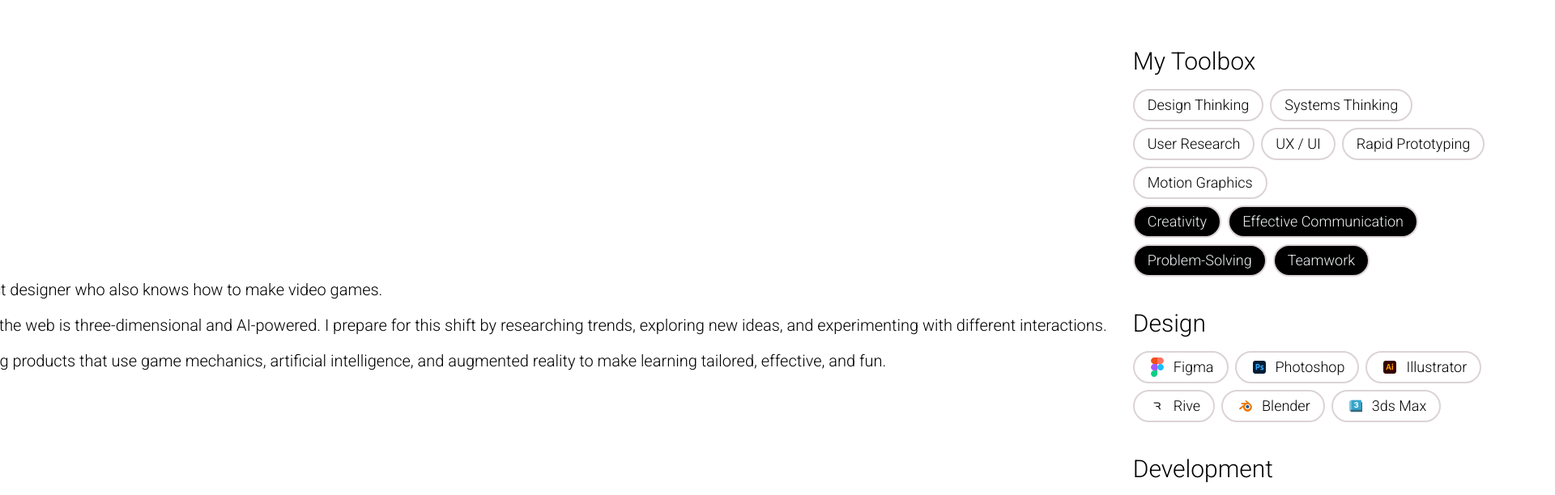
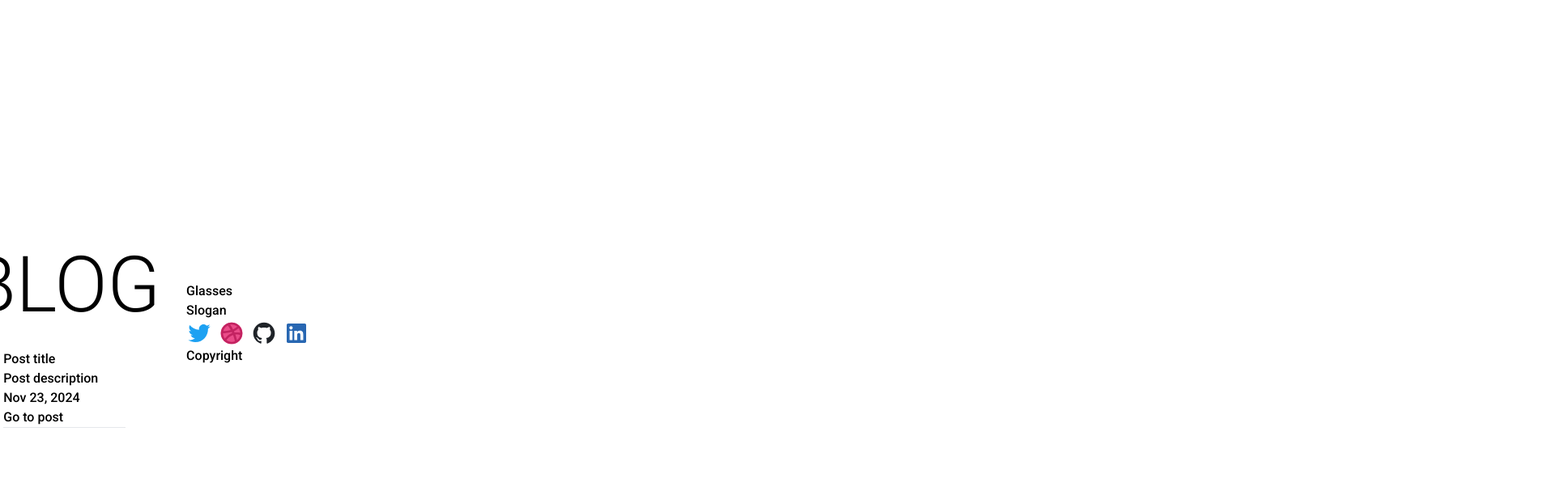
Before and after one commit to kaavehcodes/portfolio, a Next.js app: page / in a window 1280 px wide. Shown: the top 612 px of the page at 81% size, 1920 px wide, since content can reach past the window. Built offline with nearby package versions, Linux system fonts and the light colour scheme.

Commit message:
Modify about section

```diff
--- a/src/app/page.tsx
+++ b/src/app/page.tsx
@@ -26,7 +26,7 @@ export default function Home() {
 
         <section className="flex justify-center">
           <div className="min-h-screen w-screen flex flex-col items-center justify-center">
-            <div className="">
+            <div className="bg-red-500">
               <Navbar />
               <LogoType />
               <MainMenu />
@@ -34,9 +34,9 @@ export default function Home() {
           </div>
         </section>
 
-        <section className="flex items-start">
+        <section className="flex items-center">
           <div className="py-8">
-            <h2 className="text-16xl font-light uppercase text-timberwolf origin-bottom rotate-90">WORKS</h2>
+            <h2 className="text-16xl font-light uppercase text-timberwolf origin-center rotate-90">WORKS</h2>
           </div>
           <div className="w-max grid grid-cols-1 md:grid-cols-3">
             <Tableau title="Wear Vintage" description="Online shop for vintage fashion" />
@@ -45,32 +45,23 @@ export default function Home() {
           </div>
         </section>
 
-        <section className="relative">
-          <div className="w-max">
-            <div className="absolute top-0 left-0 origin-bottom-left rotate-90 m-8">
-              <h2 className="text-8xl font-light uppercase">ABOUT</h2>
+        <section className="flex items-center px-32">
+          <div className="py-8">
+            <h2 className="text-16xl font-light uppercase text-timberwolf origin-center rotate-90">ABOUT</h2>
           </div>
-            {/* <div className="flex flex-col items-center"> */}
-            <div className="w-max px-4 mb-16">
-              <p className="text-3xl font-light mb-8">Hey,</p>
+          <div className="w-max mr-16">
+            <p className="text-4xl font-light mb-8">Hey,</p>
             <p className="text-xl font-light mb-4">
               I am Kaaveh, a product designer who also knows how to make video games.
             </p>
-              <p className="text-xl font-light mb-4">
-                I believe, the future of the web is three-dimensional and AI-powered.
-                I prepare for this shift by researching trends, exploring new ideas,
-                and experimenting with different interactions.
+            <p className="text-xl font-light">
+              My focus is on creating products that use game mechanics, artificial intelligence,
             </p>
             <p className="text-xl font-light">
-                My focus is on creating products that use game mechanics, artificial intelligence,
               and augmented reality to make learning tailored, effective, and fun.
             </p>
           </div>
-          </div>
-        </section>
-
-        <section className="relative">
-          <div className="w-1/2 flex flex-col px-4">
+          <div className="flex flex-col px-16">
             <div className="mb-8">
               <h3 className="text-3xl font-light mb-4">My Toolbox</h3>
               <div className="w-128 flex flex-wrap">
--- a/src/components/HorizontalScroll.tsx
+++ b/src/components/HorizontalScroll.tsx
@@ -14,7 +14,7 @@ const HorizontalScroll = ({
         target: targetRef
     })
 
-    const scrollX = useTransform(scrollYProgress, [0, 1], ["0%", "-300%"])
+    const scrollX = useTransform(scrollYProgress, [0, 1], ["0%", "-500%"])
 
 
     return (
```
Lines whose indentation alone changed are shown as unchanged.
